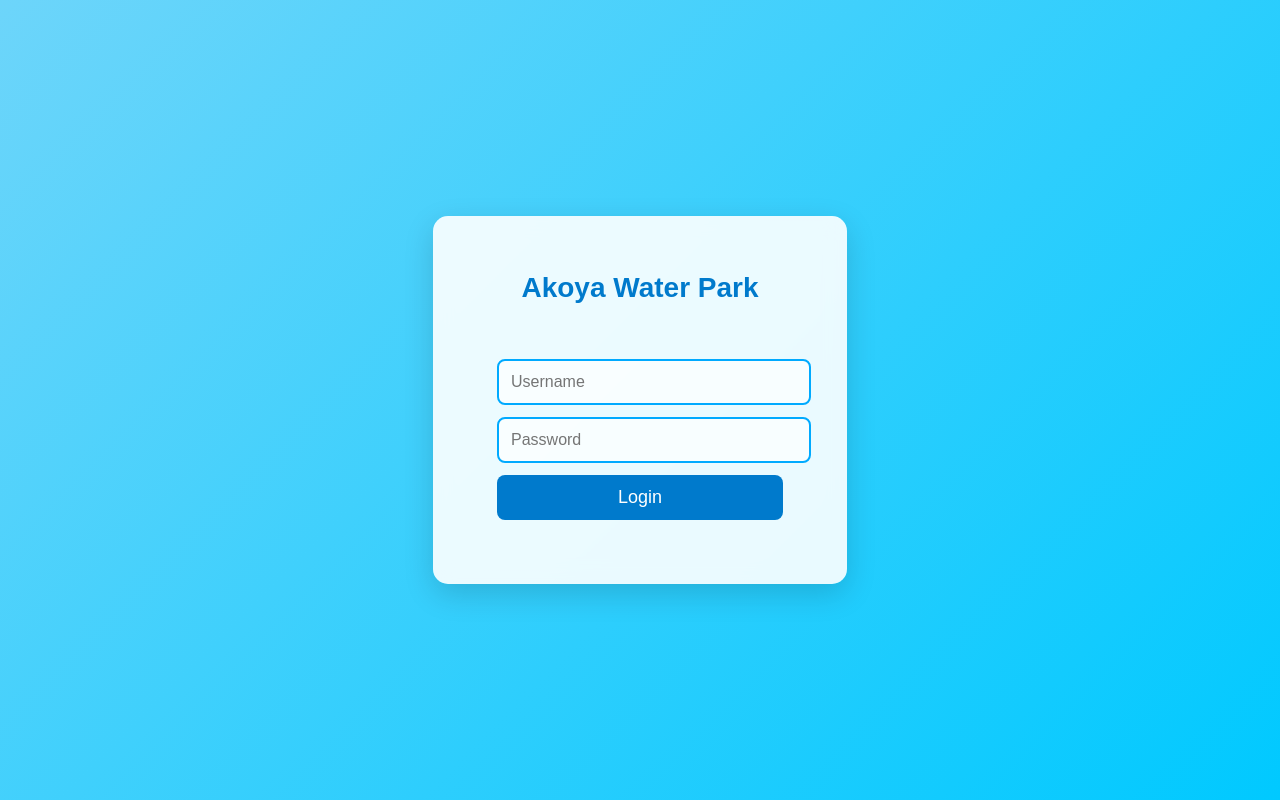
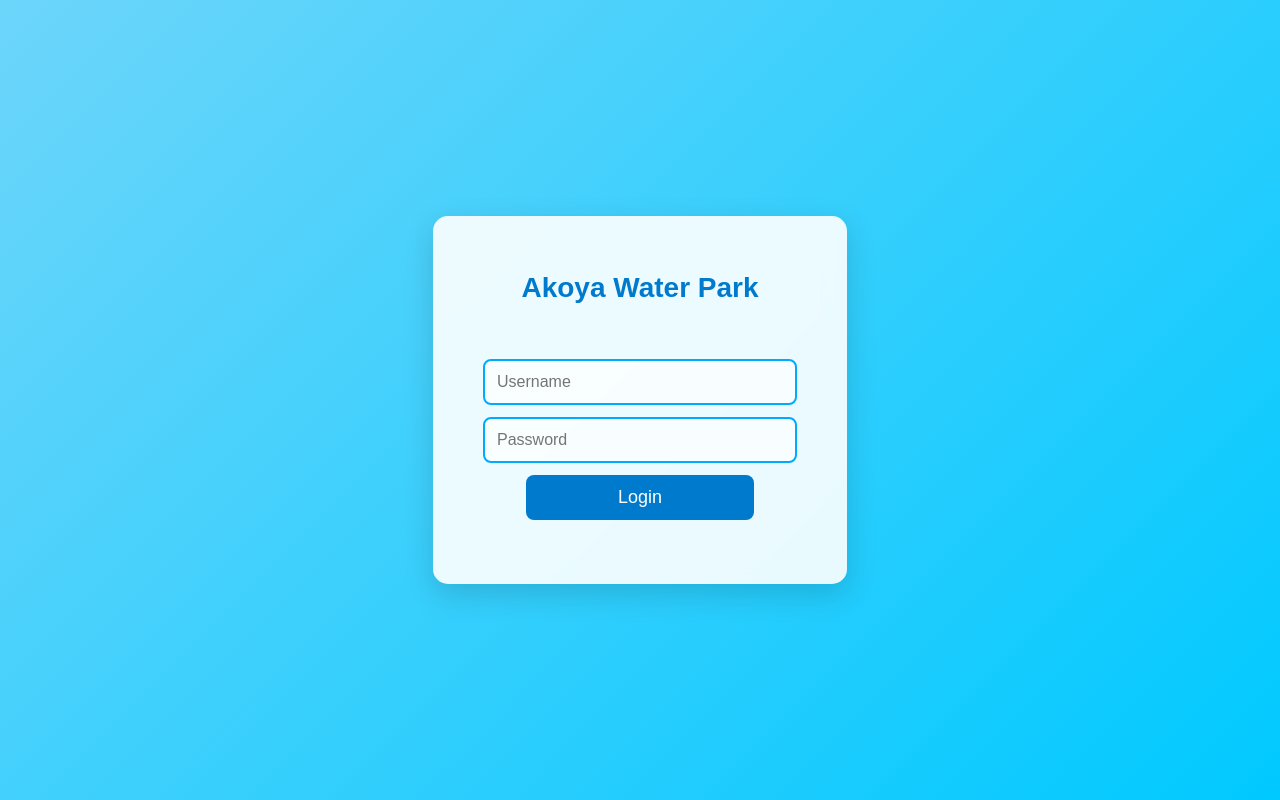
Before and after one commit to ziadteama/akoya-frontend, a React (Vite) app in the folder frontend/: page / in a window 1280 px wide. Built offline with nearby package versions, Linux system fonts and the light colour scheme.

Commit message:
login styled

```diff
--- a/frontend/src/App.css
+++ b/frontend/src/App.css
@@ -40,6 +40,7 @@ html, body {
   display: flex;
   flex-direction: column;
   gap: 12px;
+  align-items: center;
   padding: 2rem;
 }
 
@@ -66,6 +67,7 @@ html, body {
   background: #007acc; /* Deep Blue */
   color: white;
   padding: 12px;
+  width: 80%;
   border: none;
   border-radius: 8px;
   font-size: 18px;
```
